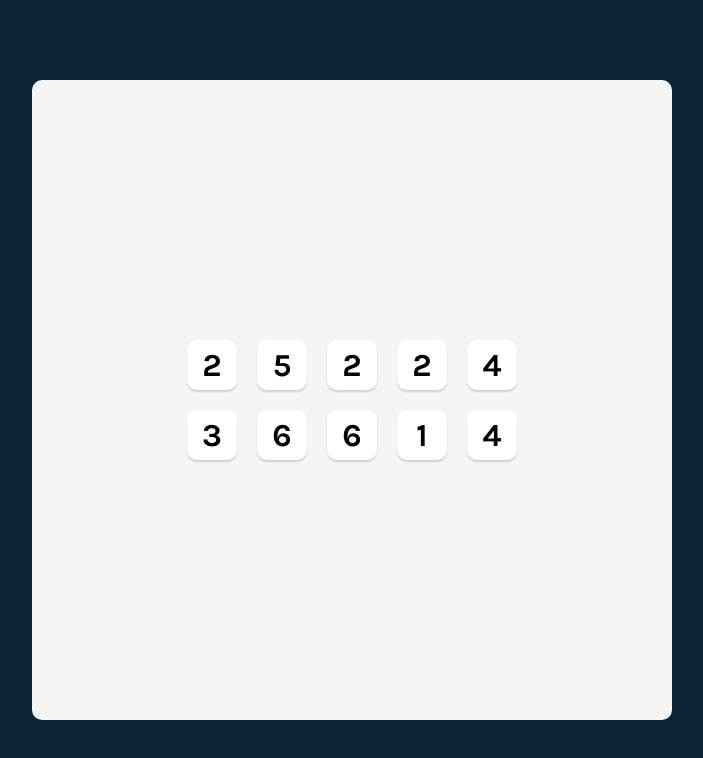
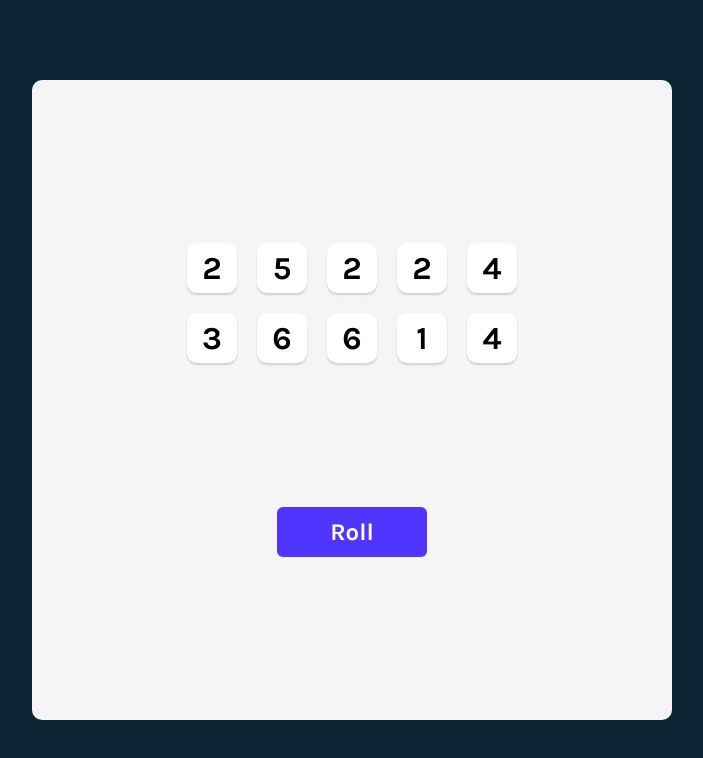
Before and after one commit to shariq-yousuf/React-Projects_with-Scrimba, a React (Vite) app in the folder Projects/tenzies/: page / in a window 1280 px wide. Shown: the top 758 px of the page, without its empty margins (288-991 px from the left). Built offline with nearby package versions, Linux system fonts and the light colour scheme.

Commit message:
chore: add roll dice btn

```diff
--- a/Projects/tenzies/src/App.css
+++ b/Projects/tenzies/src/App.css
@@ -6,7 +6,7 @@
   border-radius: 10px;
   display: flex;
   flex-direction: column;
-  justify-content: center;
+  justify-content: space-evenly;
   align-items: center;
 }
 
@@ -16,6 +16,32 @@
   gap: 20px;
 }
 
+.roll-btn {
+  width: 150px;
+  height: 50px;
+  background-color: #5035ff;
+  border-radius: 6px;
+  border: none;
+  cursor: pointer;
+  color: white;
+  font-family: "Karla", sans-serif;
+  font-size: 1.5rem;
+  font-weight: bold;
+  transition: transform 0.5s;
+}
+
+.roll-btn:hover {
+  transform: scale(1.03);
+}
+
+.roll-btn:focus {
+  outline: none;
+}
+
+.roll-btn:active {
+  box-shadow: inset 5px 5px 10px -3px rgba(0, 0, 0, 0.7);
+}
+
 @media screen and (max-width: 720px) {
   main {
     width: 95dvw;
--- a/Projects/tenzies/src/App.tsx
+++ b/Projects/tenzies/src/App.tsx
@@ -14,13 +14,18 @@
     return newDice
   }
 
-  const diceElements = dice.map((die, i) => (
-    <Die key={i} value={die} />
-  ))
+  function rollDice() {
+    setdice(allNewDice())
+  }
+
+  const diceElements = dice.map((die, i) => <Die key={i} value={die} />)
 
   return (
     <main>
       <div className="dice-container">{diceElements}</div>
+      <button className="roll-btn" onClick={rollDice}>
+        Roll
+      </button>
     </main>
   )
 }
--- a/Projects/tenzies/src/components/Die/Die.css
+++ b/Projects/tenzies/src/components/Die/Die.css
@@ -7,9 +7,8 @@
   display: flex;
   justify-content: center;
   align-items: center;
-  font-family: "Karla", sans-serif;
-  font-optical-sizing: auto;
   font-weight: bold;
   font-style: normal;
   font-size: 2rem;
+  cursor: pointer;
 }
--- a/Projects/tenzies/src/index.css
+++ b/Projects/tenzies/src/index.css
@@ -5,6 +5,8 @@
 body {
   margin: 0;
   background-color: #0b2434;
+  font-family: "Karla", sans-serif;
+  font-optical-sizing: auto;
 }
 
 #root {
```
